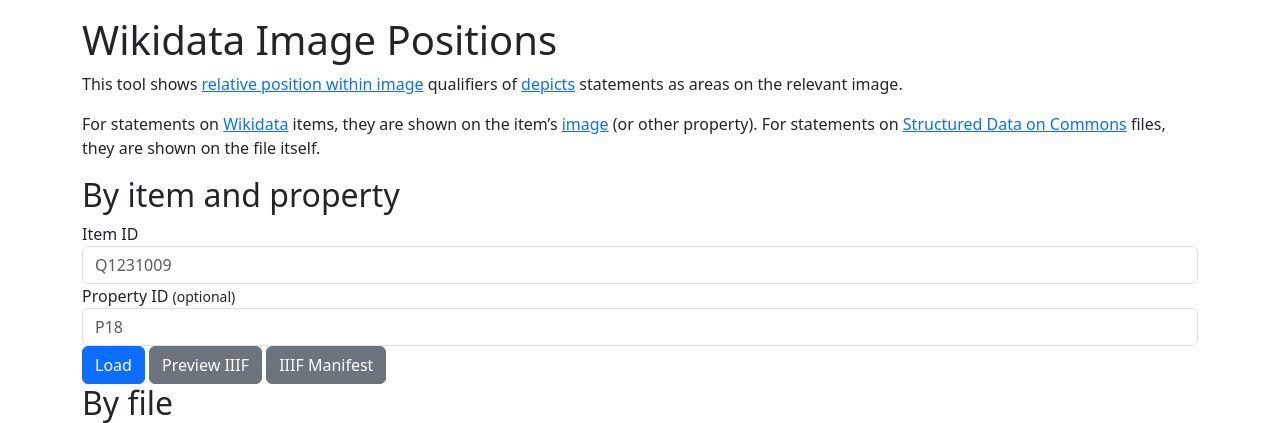
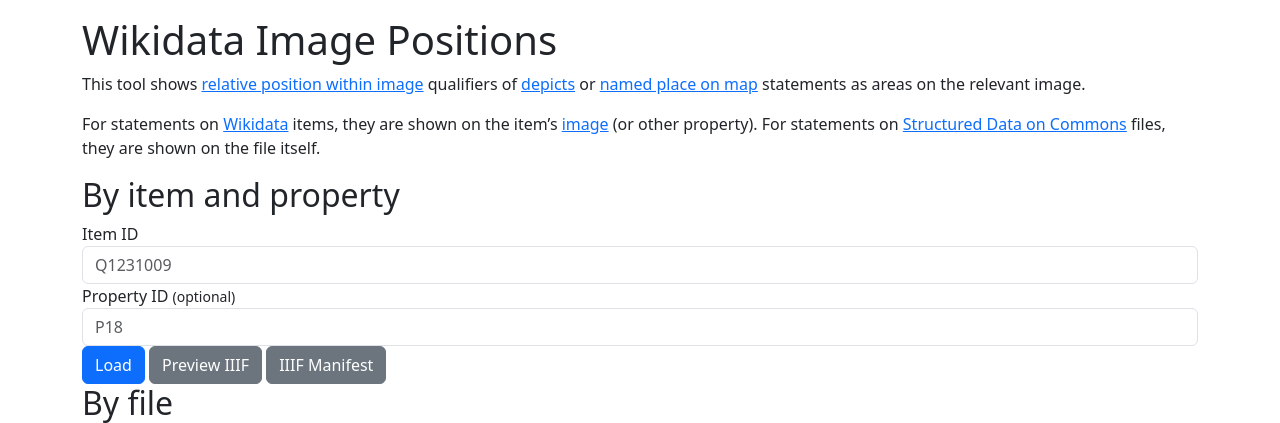
Before and after one commit to lucaswerkmeister/tool-wd-image-positions, a Flask app: page / in a window 1280 px wide. Shown: the part 80-503 px from the top of the page. Run offline with Flask 2, Linux system fonts and the light colour scheme; some libraries are stand-ins or nearby versions.

Commit message:
Mention “named place on map” support on index page
Part of #2.

```diff
--- a/templates/index.html
+++ b/templates/index.html
@@ -4,7 +4,8 @@
 <h1>Wikidata Image Positions</h1>
 <p>
   This tool shows <a href="https://www.wikidata.org/wiki/Property:P2677">relative position within image</a> qualifiers
-  of <a href="https://www.wikidata.org/wiki/Property:P180">depicts</a> statements
+  of <a href="https://www.wikidata.org/wiki/Property:P180">depicts</a> or
+  <a href="https://www.wikidata.org/wiki/Property:P9664">named place on map</a> statements
   as areas on the relevant image.
 </p>
 <p>
```
